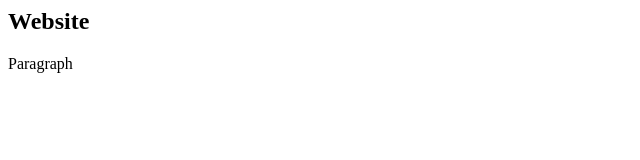
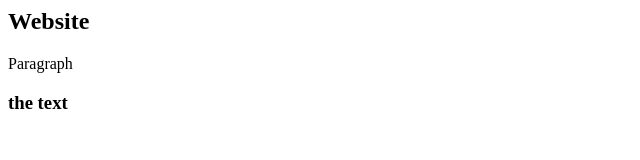
Before and after one commit to ashwinbharadwajs/forlearn, a plain HTML site: page index.html in a window 1280 px wide. Shown: the full height of the page, 0-640 px from the left. Drawn offline with Linux system fonts and the light colour scheme.

Commit message:
Updated Index.html file

```diff
--- a/index.html
+++ b/index.html
@@ -8,5 +8,8 @@
 <body>
     <h2>Website</h2>
     <p>Paragraph</p>
+    <div class="Division">
+        <h3>the text</h3>
+    </div>
 </body>
 </html>
```
